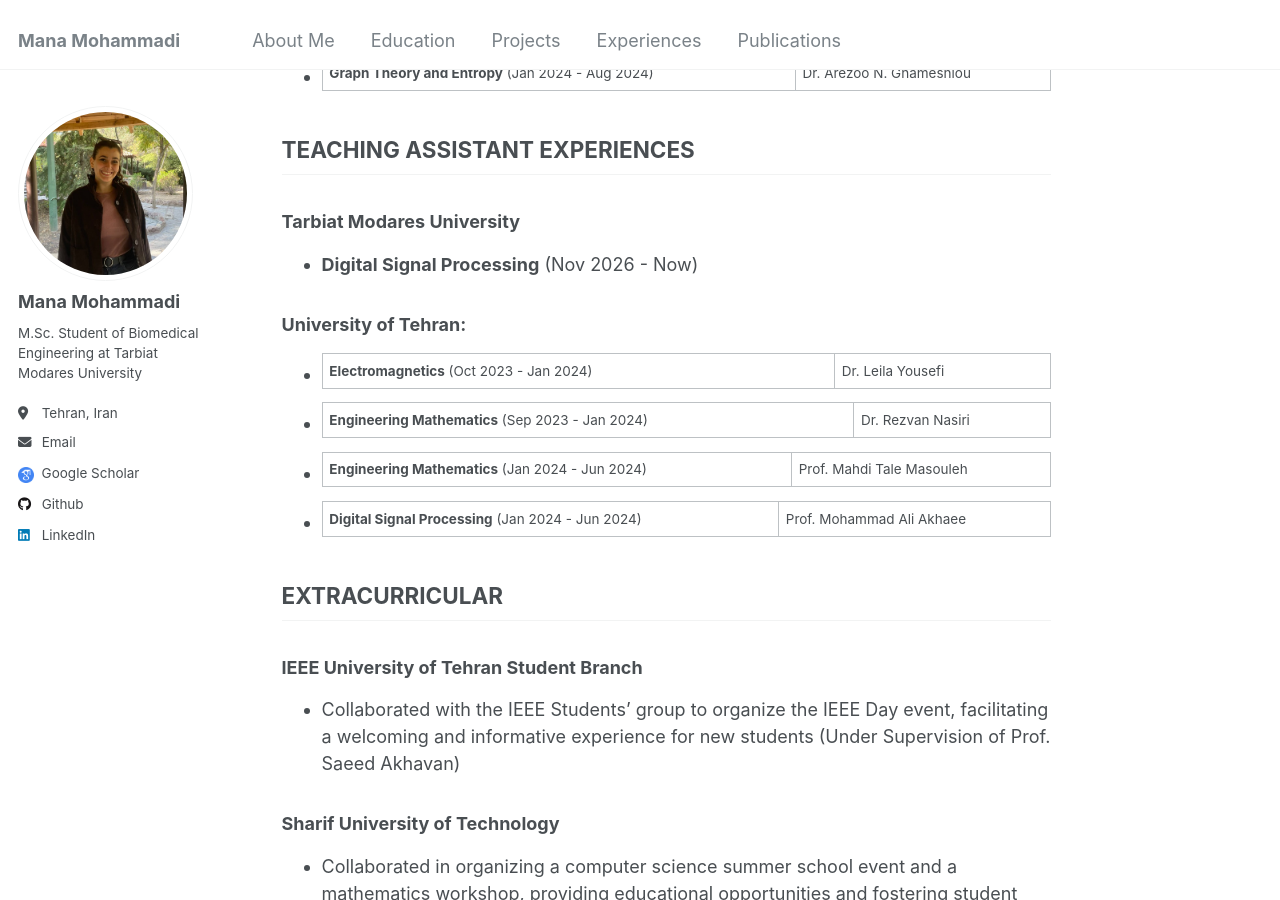
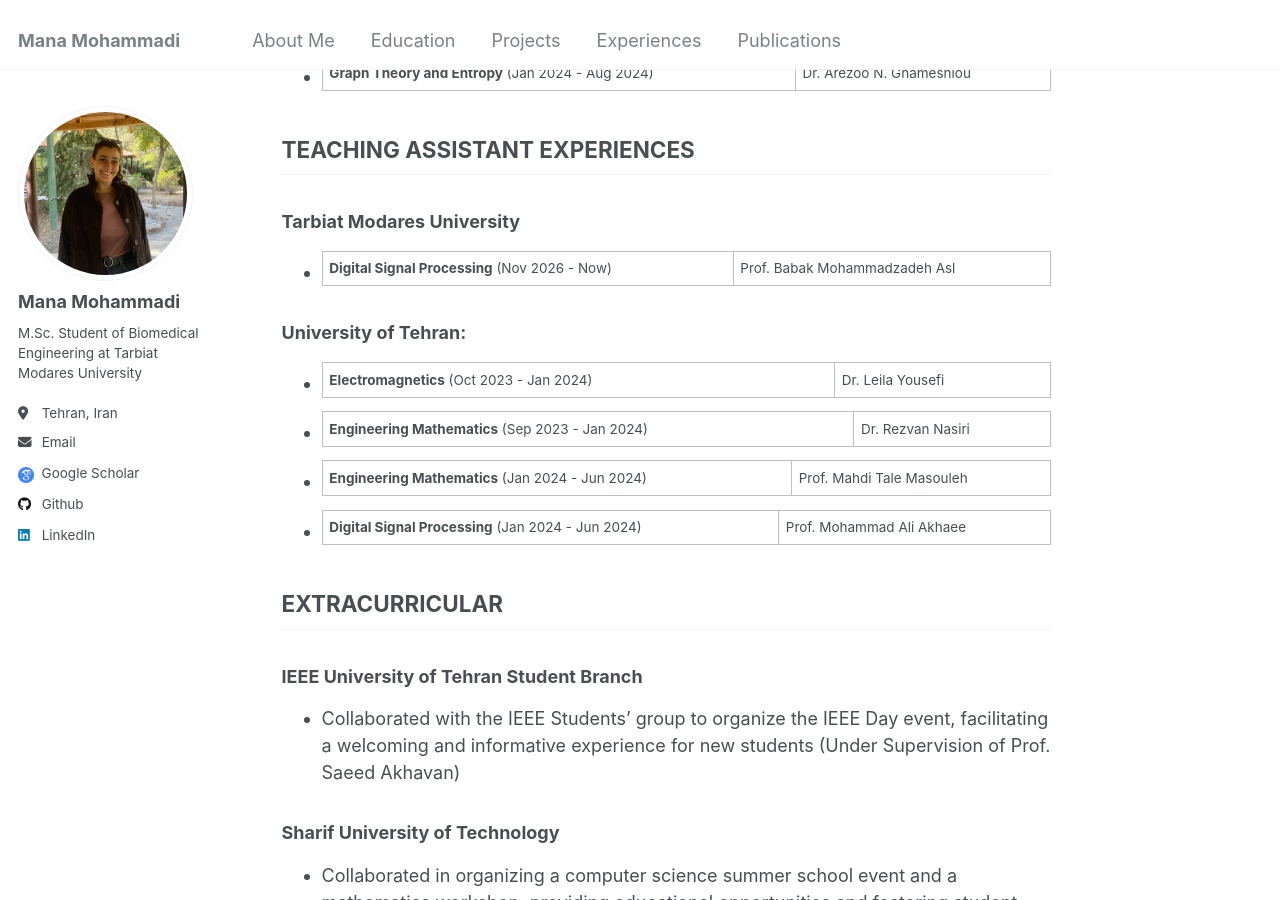
Before and after one commit to manamoha/manamoha.github.io, a Jekyll site: the page built from _pages/experiences.md, in a window 1280 px wide and 900 px high, scrolled down 433 px. Built offline with Jekyll 4.4.1, drawn with Linux system fonts in a browser that asks for light colours.

Commit message:
modified:   _pages/experiences.md

```diff
--- a/_pages/experiences.md
+++ b/_pages/experiences.md
@@ -19,7 +19,7 @@ author_profile: true
 ## **TEACHING ASSISTANT EXPERIENCES**
 
 ### Tarbiat Modares University
-- **Digital Signal Processing** (Nov 2026 - Now)
+- **Digital Signal Processing** (Nov 2026 - Now) | Prof. Babak Mohammadzadeh Asl
 
 ### University of Tehran:
 - **Electromagnetics** (Oct 2023 - Jan 2024) | Dr. Leila Yousefi
```
